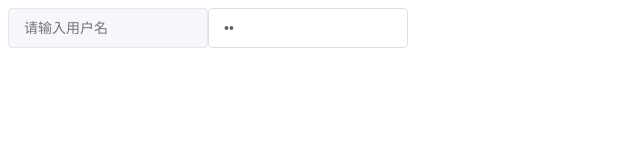
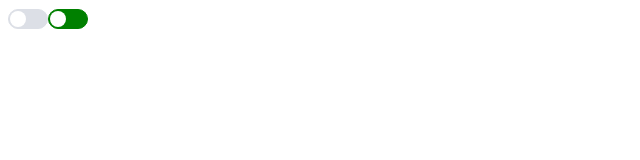
Before and after one commit to Hyachin/hyachin-ui, a Vue app: page / in a window 1280 px wide. Shown: the top 160 px of the page, without its empty margins (0-640 px from the left). Built offline with nearby package versions, Linux system fonts and the light colour scheme; a web font is replaced by a local one.

Commit message:
feat: Switch

```diff
--- a/src/App.vue
+++ b/src/App.vue
@@ -1,21 +1,12 @@
 <template>
   <div id="app">
-    <hy-input
-      placeholder="请输入用户名"
-      type="password"
-      name="username"
-      disabled
-      clearable
-      show-password
-    ></hy-input>
-    <hy-input
-      v-model="username"
-      type="password"
-      showPassword
-      @blur="handleBlur"
+    <hy-switch v-model="active" :name="username"></hy-switch>
+    <hy-switch
+      v-model="active"
+      inactiveColor="green"
+      activeColor="red"
       @change="handleChange"
-      @focus="handleFocus"
-    ></hy-input>
+    ></hy-switch>
   </div>
 </template>
 
@@ -24,27 +15,16 @@ export default {
   name: "App",
   data() {
     return {
+      active: false,
       username: "zs",
     };
   },
   methods: {
-    handleBlur() {
-      console.log("do something when blur");
-    },
-    handleChange() {
-      console.log("do something when change");
-    },
-    handleFocus() {
-      console.log("do something when focus");
+    handleChange(val) {
+      console.log("do something when change", val);
     },
   },
 };
 </script>
 
-<style lang="scss">
-#app {
-  .hy-input {
-    width: 200px;
-  }
-}
-</style>
+<style lang="scss"></style>
--- /dev/null
+++ b/src/components/switch.vue
@@ -0,0 +1,107 @@
+<template>
+  <label
+    class="hy-switch"
+    :class="{ 'is-checked': value }"
+    @click="handleClick"
+  >
+    <!-- <input class="hy-switch__input" type="checkbox" :name="name" /> -->
+    <span
+      class="hy-switch__core"
+      :style="[
+        {
+          background: value ? activeColor : inactiveColor,
+          borderColor: value ? activeColor : inactiveColor,
+        },
+      ]"
+    >
+      <span class="hy-switch__button"></span>
+    </span>
+    <input type="hidden" :name="name" />
+  </label>
+</template>
+
+<script>
+export default {
+  name: "HySwitch",
+  props: {
+    value: {
+      type: Boolean,
+      default: false,
+    },
+    inactiveColor: {
+      type: String,
+      default: "#dcdfe6",
+    },
+    activeColor: {
+      type: String,
+      default: "#409eff",
+    },
+    name: {
+      type: String,
+      default: "",
+    },
+  },
+  data() {
+    return {};
+  },
+  methods: {
+    handleClick(e) {
+      // console.log("点击", e.target);
+      this.$emit("input", !this.value);
+      this.$emit("change", !this.value);
+    },
+  },
+};
+</script>
+
+<style lang="scss" scoped>
+.hy-switch {
+  display: inline-block;
+  align-items: center;
+  position: relative;
+  font-size: 14px;
+  line-height: 20px;
+  vertical-align: middle;
+  .hy-switch__input {
+    position: absolute;
+    width: 0;
+    height: 0;
+    opacity: 0;
+    margin: 0;
+  }
+  &__core {
+    margin: 0;
+    display: inline-block;
+    position: relative;
+    width: 40px;
+    height: 20px;
+    border: 1px solid #dcdfe6;
+    outline: none;
+    border-radius: 10px;
+    box-sizing: border-box;
+    background: #dcdfe6;
+    cursor: pointer;
+    transition: border-color 0.3s, background-color 0.3s;
+    vertical-align: middle;
+    .hy-switch__button {
+      position: absolute;
+      top: 1px;
+      left: 1px;
+      border-radius: 100%;
+      transition: all 0.3s;
+      width: 16px;
+      height: 16px;
+      background-color: #fff;
+    }
+  }
+  &.is-checked {
+    .hy-switch__core {
+      border-color: #409eff;
+      background-color: #409eff;
+      .hy-switch__button {
+        transform: translateX(20px);
+      }
+    }
+  }
+}
+</style>
--- a/src/main.js
+++ b/src/main.js
@@ -4,10 +4,12 @@ import Button from './components/button'
 import './assets/fonts/font.scss'
 import Dialog from './components/dialog'
 import Input from './components/input'
+import Switch from './components/switch'
 Vue.config.productionTip = false
 Vue.component(Button.name, Button)
 Vue.component(Dialog.name, Dialog)
 Vue.component(Input.name, Input)
+Vue.component(Switch.name, Switch)
 new Vue({
   render: h => h(App)
 }).$mount('#app')
```
Also changed, not shown: 1 other file (tests, documents, lock files or other folders).
